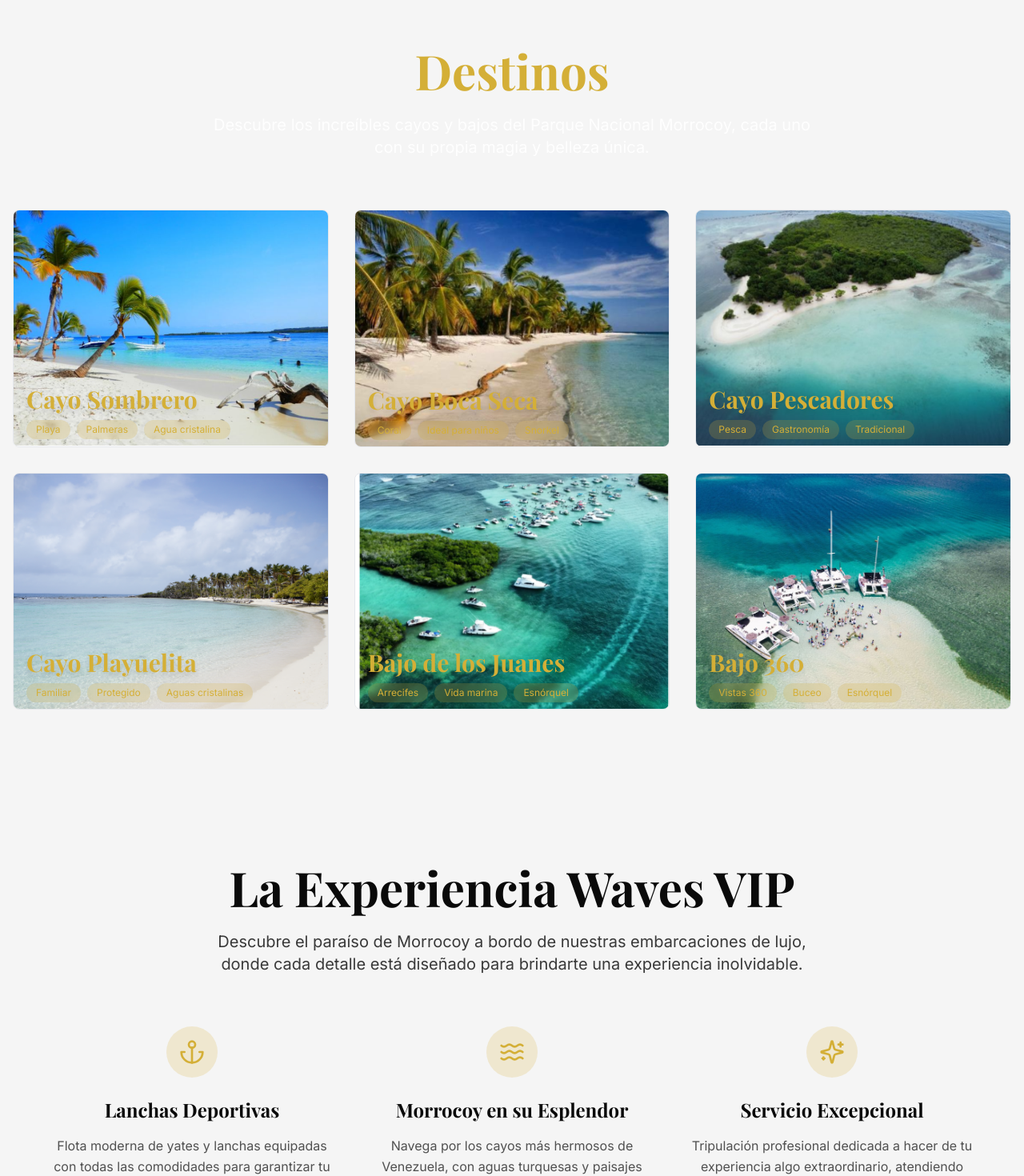
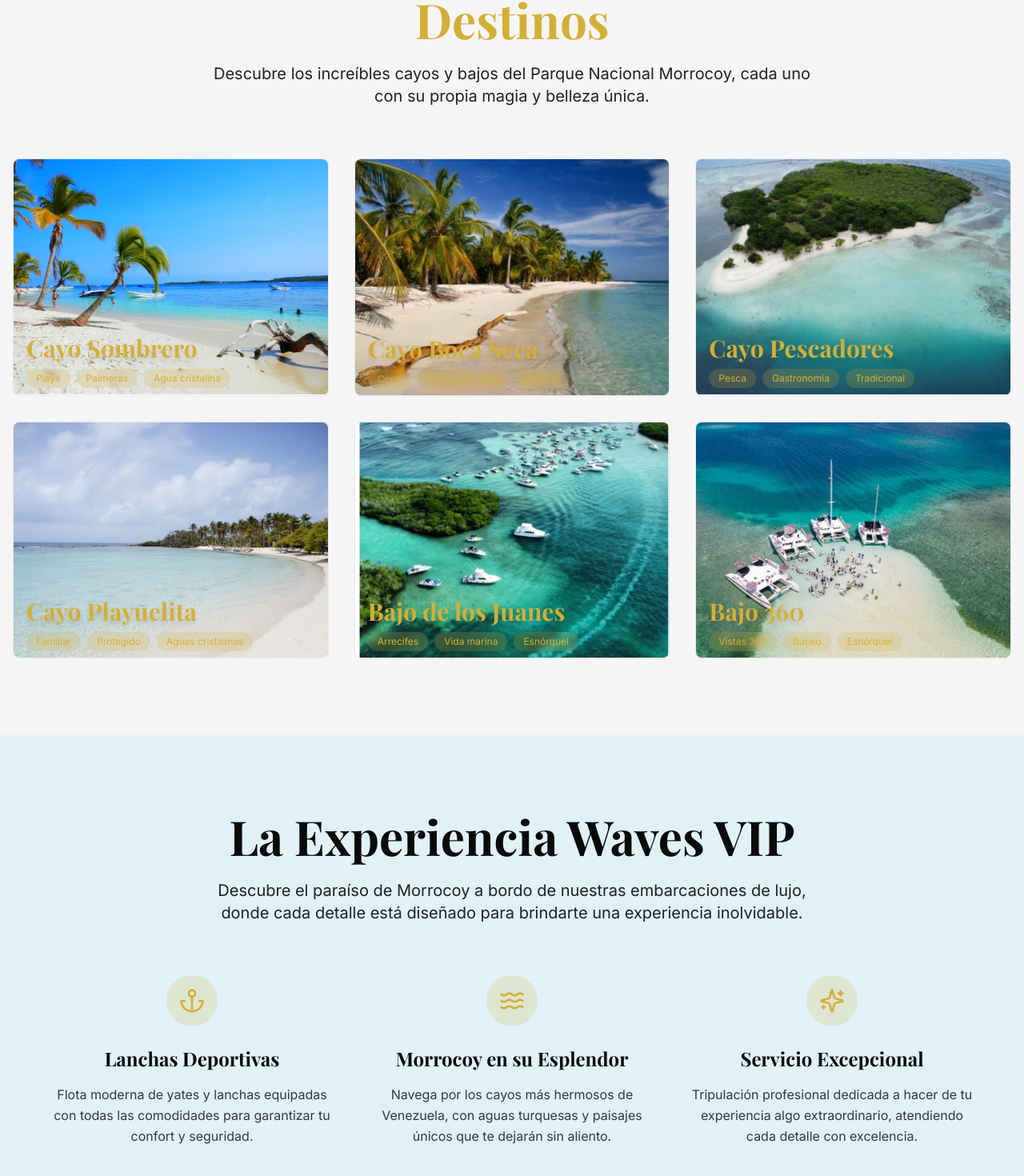
Before and after one commit to gerardo4porciento-beep/wavesvip, a Next.js app: page / in a window 1280 px wide. Shown: the part 838-2308 px from the top of the page at 80% size. Built offline with nearby package versions, Linux system fonts and the light colour scheme; no server answers; a web font is replaced by a local one.

Commit message:
Ajustar colores de texto, espaciado de secciones y fondo azul claro en Experiencia

```diff
--- a/components/SocialButtonsMobile.tsx
+++ b/components/SocialButtonsMobile.tsx
@@ -8,7 +8,7 @@ export default function ContactMobileSection() {
   return (
     <section
       id="contacto-mobile"
-      className="md:hidden py-20 px-4 bg-gradient-to-b from-luxury-dark-secondary via-luxury-dark to-luxury-dark text-luxury-light relative overflow-hidden"
+      className="md:hidden pt-8 pb-20 px-4 bg-gradient-to-b from-luxury-dark-secondary via-luxury-dark to-luxury-dark text-luxury-light relative overflow-hidden"
     >
       {/* Decoración de fondo */}
       <div className="absolute inset-0 opacity-5">
--- a/components/sections/AboutSection.tsx
+++ b/components/sections/AboutSection.tsx
@@ -7,7 +7,7 @@ export default function AboutSection() {
   return (
     <section
       id="experiencia"
-      className="py-24 px-4 bg-luxury-dark-secondary text-luxury-light"
+      className="py-24 px-4 bg-[#E0F2F7] text-luxury-light"
     >
       <div className="container mx-auto max-w-6xl">
         <motion.div
@@ -17,10 +17,10 @@ export default function AboutSection() {
           transition={{ duration: 0.6 }}
           className="text-center mb-16"
         >
-          <h2 className="text-5xl md:text-6xl font-display font-bold mb-6">
+          <h2 className="text-5xl md:text-6xl font-display font-bold mb-6 text-luxury-light">
             La Experiencia Waves VIP
           </h2>
-          <p className="text-xl text-luxury-light/80 max-w-3xl mx-auto">
+          <p className="text-xl text-luxury-light/90 max-w-3xl mx-auto">
             Descubre el paraíso de Morrocoy a bordo de nuestras embarcaciones de
             lujo, donde cada detalle está diseñado para brindarte una experiencia
             inolvidable.
@@ -59,10 +59,10 @@ export default function AboutSection() {
               <div className="inline-flex items-center justify-center w-16 h-16 rounded-full bg-luxury-gold/20 text-luxury-gold mb-6">
                 <feature.icon size={32} />
               </div>
-              <h3 className="text-2xl font-display font-bold mb-4">
+              <h3 className="text-2xl font-display font-bold mb-4 text-luxury-light">
                 {feature.title}
               </h3>
-              <p className="text-luxury-light/70 leading-relaxed">
+              <p className="text-luxury-light/80 leading-relaxed">
                 {feature.description}
               </p>
             </motion.div>
--- a/components/sections/DestinationsSection.tsx
+++ b/components/sections/DestinationsSection.tsx
@@ -66,7 +66,7 @@ export default function DestinationsSection() {
   return (
     <section
       id="destinos"
-      className="py-24 px-4 bg-luxury-dark-secondary text-luxury-light"
+      className="pt-8 pb-24 px-4 bg-luxury-dark-secondary text-luxury-light"
     >
       <div className="container mx-auto max-w-7xl">
         <motion.div
@@ -79,7 +79,7 @@ export default function DestinationsSection() {
           <h2 className="text-5xl md:text-6xl font-display font-bold mb-6 text-luxury-gold">
             Destinos
           </h2>
-          <p className="text-xl text-white/90 max-w-3xl mx-auto">
+          <p className="text-xl text-luxury-light/90 max-w-3xl mx-auto">
             Descubre los increíbles cayos y bajos del Parque Nacional Morrocoy, cada uno con su propia magia y belleza única.
           </p>
         </motion.div>
```
